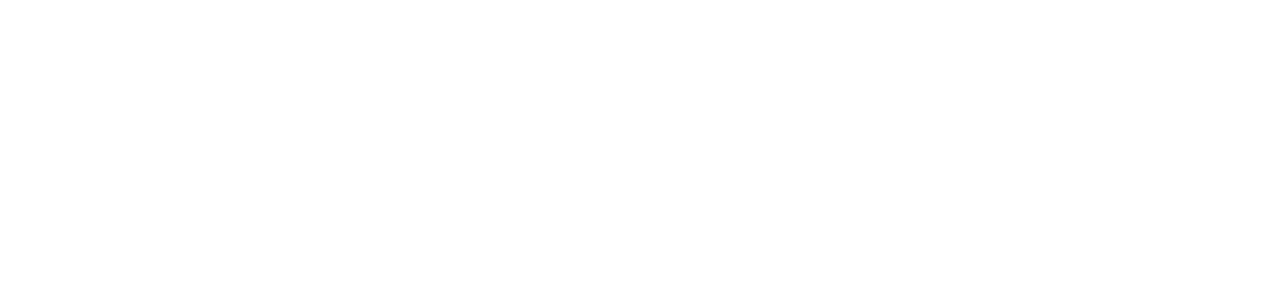
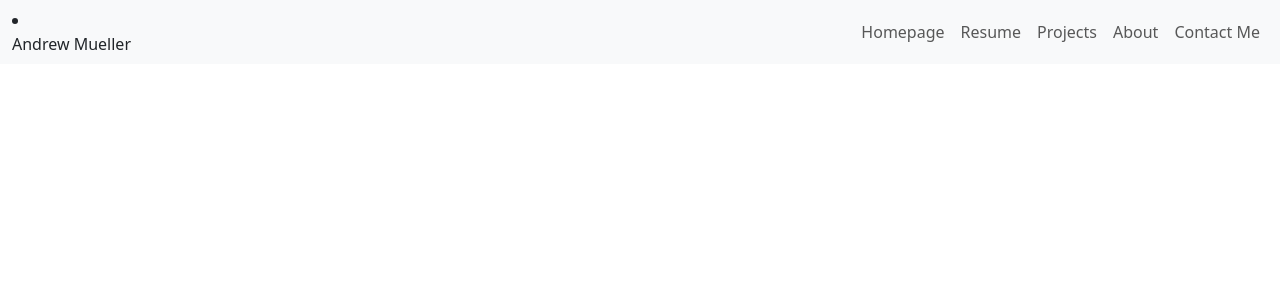
Before and after one commit to AndyM1098/AndyM1098.github.io, a React (Create React App) app in the folder main_site/: page /projects in a window 1280 px wide. Before the commit this address had no page. Shown: the top 300 px of the page. Built offline with nearby package versions, Linux system fonts and the light colour scheme.

Commit message:
Added in NavBar for projects page

```diff
--- a/main_site/src/pages/App.tsx
+++ b/main_site/src/pages/App.tsx
@@ -3,7 +3,7 @@
 import Resume from "./Resume";
 import Layout from "./layout";
 import ContactMe from "./ContactMe";
-
+import Projects from "./Projects";
 
 function App() {
   return (
@@ -11,6 +11,7 @@
       <Route path="/" element={<Layout />}>
         <Route index element={<Home />} />
         <Route path="resume" element={<Resume />} />
+        <Route path="projects" element={<Projects/>} />
         <Route path="contact" element={<ContactMe/>}/>
       </Route>
     </Routes>
--- /dev/null
+++ b/main_site/src/pages/Projects.tsx
@@ -0,0 +1,13 @@
+
+function Projects(){
+    return(
+        <>
+
+        </>
+
+    );
+
+}
+
+
+export default Projects;
```
